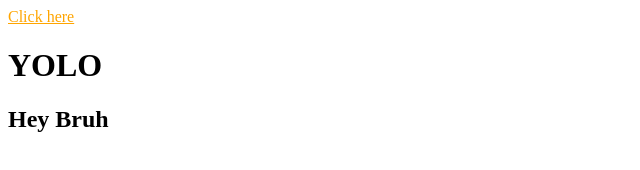
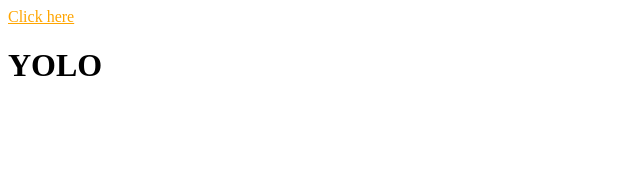
Before and after one commit to CyberD3monn/first, a plain HTML site: page index.html in a window 1280 px wide. Shown: the whole page, without its empty margins (0-640 px from the left). Drawn offline with Linux system fonts and the light colour scheme.

Commit message:
commit 3

```diff
--- a/index.html
+++ b/index.html
@@ -25,6 +25,6 @@
 <body>
 	<a href="2.html">Click here</a>
 	<h1> YOLO </h1>
-	<h2> Hey Bruh </h2>
+
 </body>
 </html>
```
